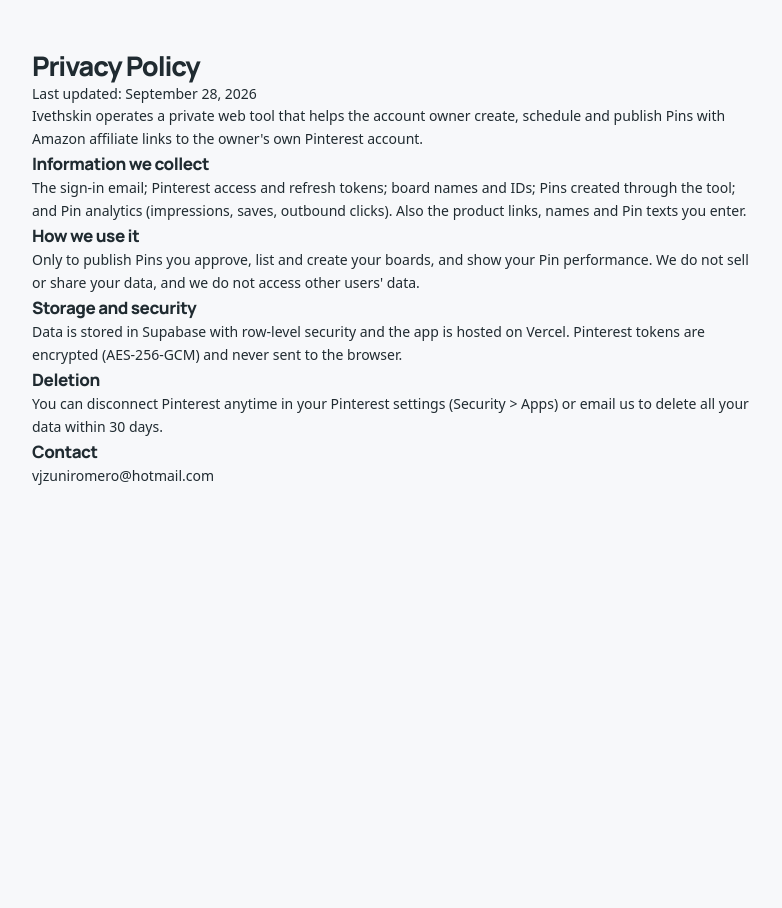
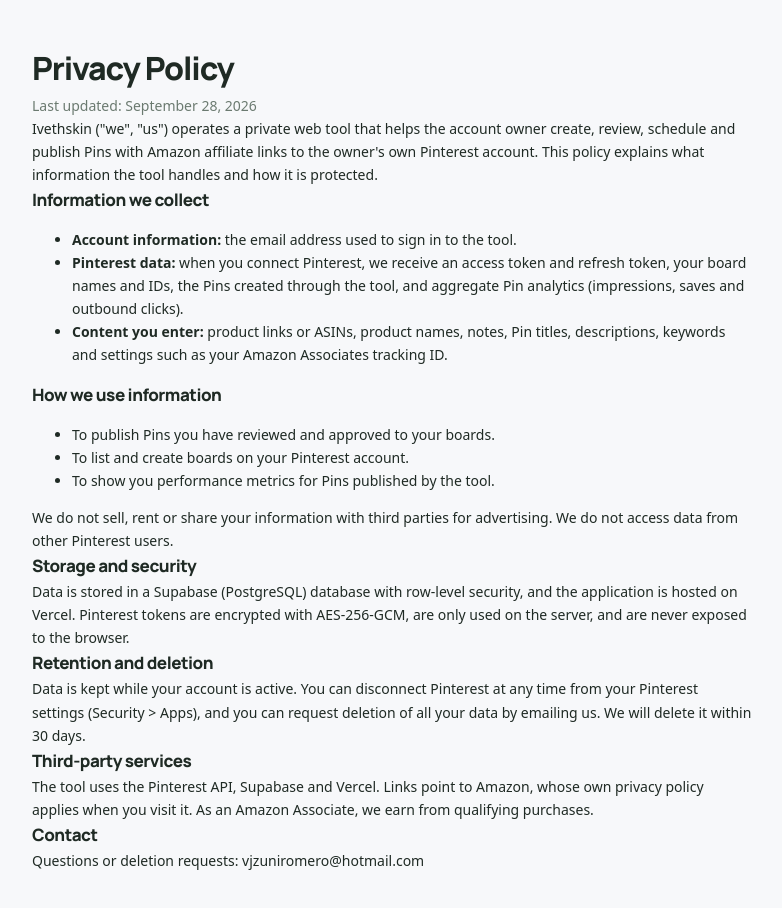
Before and after one commit to vjzuniromero89-stack/amazon-afiliado, a Next.js app: page /privacy in a window 1280 px wide. Shown: the top 908 px of the page, without its empty margins (248-1030 px from the left). Before the commit the page ends 800 px from the top, so only its background shows below. Built offline with nearby package versions, Linux system fonts and the light colour scheme.

Commit message:
Add files via upload

```diff
--- a/src/app/api/command/route.ts
+++ b/src/app/api/command/route.ts
@@ -10,7 +10,7 @@
 } from "@/lib/server/db";
 import { creativeInput, parseAmazon, settingsInput } from "@/lib/domain";
 import {
-  approve,
+  approveAndSchedule,
   enqueue,
   generate,
   publishNext,
@@ -113,7 +113,7 @@
         break;
       }
       case "approve":
-        await approve(uid, uuid.parse(body.id));
+        result = await approveAndSchedule(uid, uuid.parse(body.id));
         break;
       case "reject": {
         const rows = check(
--- a/src/app/privacy/page.tsx
+++ b/src/app/privacy/page.tsx
@@ -1,22 +1,94 @@
-export const metadata = { title: "Privacy Policy · Ivethskin" };
+import type { Metadata } from "next";
+
+export const metadata: Metadata = {
+  title: "Privacy Policy · Ivethskin",
+  description: "Privacy policy for the Ivethskin Pinterest publishing tool.",
+};
+
+const CONTACT_EMAIL = "vjzuniromero@hotmail.com";
+const UPDATED = "September 28, 2026";
 
 export default function PrivacyPage() {
-  const email = "vjzuniromero@hotmail.com";
   return (
-    <main style={{ maxWidth: 760, margin: "0 auto", padding: "48px 20px", lineHeight: 1.6, fontFamily: "system-ui, sans-serif" }}>
-      <h1>Privacy Policy</h1>
-      <p>Last updated: September 28, 2026</p>
-      <p>Ivethskin operates a private web tool that helps the account owner create, schedule and publish Pins with Amazon affiliate links to the owner&apos;s own Pinterest account.</p>
+    <main
+      style={{
+        maxWidth: 760,
+        margin: "0 auto",
+        padding: "48px 20px 80px",
+        lineHeight: 1.65,
+        fontFamily: "system-ui, -apple-system, Segoe UI, Roboto, sans-serif",
+        color: "#1f2a24",
+      }}
+    >
+      <h1 style={{ fontSize: 32, marginBottom: 4 }}>Privacy Policy</h1>
+      <p style={{ color: "#6b7a70", marginTop: 0 }}>Last updated: {UPDATED}</p>
+
+      <p>
+        Ivethskin (&quot;we&quot;, &quot;us&quot;) operates a private web tool
+        that helps the account owner create, review, schedule and publish Pins
+        with Amazon affiliate links to the owner&apos;s own Pinterest account.
+        This policy explains what information the tool handles and how it is
+        protected.
+      </p>
+
       <h2>Information we collect</h2>
-      <p>The sign-in email; Pinterest access and refresh tokens; board names and IDs; Pins created through the tool; and Pin analytics (impressions, saves, outbound clicks). Also the product links, names and Pin texts you enter.</p>
-      <h2>How we use it</h2>
-      <p>Only to publish Pins you approve, list and create your boards, and show your Pin performance. We do not sell or share your data, and we do not access other users&apos; data.</p>
+      <ul>
+        <li>
+          <strong>Account information:</strong> the email address used to sign
+          in to the tool.
+        </li>
+        <li>
+          <strong>Pinterest data:</strong> when you connect Pinterest, we
+          receive an access token and refresh token, your board names and IDs,
+          the Pins created through the tool, and aggregate Pin analytics
+          (impressions, saves and outbound clicks).
+        </li>
+        <li>
+          <strong>Content you enter:</strong> product links or ASINs, product
+          names, notes, Pin titles, descriptions, keywords and settings such as
+          your Amazon Associates tracking ID.
+        </li>
+      </ul>
+
+      <h2>How we use information</h2>
+      <ul>
+        <li>To publish Pins you have reviewed and approved to your boards.</li>
+        <li>To list and create boards on your Pinterest account.</li>
+        <li>To show you performance metrics for Pins published by the tool.</li>
+      </ul>
+      <p>
+        We do not sell, rent or share your information with third parties for
+        advertising. We do not access data from other Pinterest users.
+      </p>
+
       <h2>Storage and security</h2>
-      <p>Data is stored in Supabase with row-level security and the app is hosted on Vercel. Pinterest tokens are encrypted (AES-256-GCM) and never sent to the browser.</p>
-      <h2>Deletion</h2>
-      <p>You can disconnect Pinterest anytime in your Pinterest settings (Security &gt; Apps) or email us to delete all your data within 30 days.</p>
+      <p>
+        Data is stored in a Supabase (PostgreSQL) database with row-level
+        security, and the application is hosted on Vercel. Pinterest tokens are
+        encrypted with AES-256-GCM, are only used on the server, and are never
+        exposed to the browser.
+      </p>
+
+      <h2>Retention and deletion</h2>
+      <p>
+        Data is kept while your account is active. You can disconnect Pinterest
+        at any time from your Pinterest settings (Security &gt; Apps), and you
+        can request deletion of all your data by emailing us. We will delete it
+        within 30 days.
+      </p>
+
+      <h2>Third-party services</h2>
+      <p>
+        The tool uses the Pinterest API, Supabase and Vercel. Links point to
+        Amazon, whose own privacy policy applies when you visit it. As an Amazon
+        Associate, we earn from qualifying purchases.
+      </p>
+
       <h2>Contact</h2>
-      <p>{email}</p>
+      <p>
+        Questions or deletion requests:{" "}
+        <a href={`mailto:${CONTACT_EMAIL}`}>{CONTACT_EMAIL}</a>
+      </p>
     </main>
   );
 }
--- a/src/lib/server/generation.ts
+++ b/src/lib/server/generation.ts
@@ -160,6 +160,27 @@
   );
 }
 
+// Picks the board whose name best matches the product's topic,
+// then falls back to the default board, then to the only board available.
+export function pickBoard(p: Product, boards: Board[], s: Settings) {
+  if (!boards.length) return null;
+  const g = groupFor(p);
+  const terms = [...g.match, g.noun, ...strip(p.category || "").split(/\W+/)]
+    .filter((t) => t.length >= 3 && !["gadget", "must", "haves", "finds", "ideas", "amazon"].includes(t));
+  let best: Board | null = null,
+    bestScore = 0;
+  for (const b of boards) {
+    const name = strip(b.name);
+    const score = terms.filter((t) => name.includes(t)).length;
+    if (score > bestScore) (best = b), (bestScore = score);
+  }
+  return (
+    best ||
+    boards.find((b) => b.id === s.default_board_id) ||
+    (boards.length === 1 ? boards[0] : null)
+  );
+}
+
 function fitTitle(build: (name: string) => string, parsed: Parsed) {
   let name = parsed.short;
   let t = build(name);
@@ -207,11 +228,7 @@
 
 export class TemplateConceptProvider implements ConceptProvider {
   async generate(p: Product, boards: Board[], s: Settings) {
-    const board =
-      boards.find((b) => b.id === s.default_board_id) ||
-      boards.find((b) =>
-        b.name.toLowerCase().includes(p.category.toLowerCase()),
-      );
+    const board = pickBoard(p, boards, s);
     const parsed = parseTitle(p.title);
     const g = groupFor(p);
     const sizeTxt = parsed.size ? ` (${parsed.size})` : "";
@@ -292,9 +309,10 @@
     const result = z
       .object({ concepts: z.array(creativeInput).length(3) })
       .parse(JSON.parse(json.choices[0].message.content));
+    const fallback = pickBoard(p, boards, s)?.id || null;
     return result.concepts.map((c) => ({
       ...c,
-      board_id: boards.some((b) => b.id === c.board_id) ? c.board_id : null,
+      board_id: boards.some((b) => b.id === c.board_id) ? c.board_id : fallback,
     }));
   }
 }
--- a/src/lib/server/operations.ts
+++ b/src/lib/server/operations.ts
@@ -1,7 +1,7 @@
 import "server-only";
 import { admin, AppError, check, owned } from "./db";
 import { getSettings } from "./data";
-import { conceptProvider } from "./generation";
+import { conceptProvider, pickBoard } from "./generation";
 import {
   affiliateUrl,
   creativeInput,
@@ -50,9 +50,31 @@
 }
 
 export async function approve(uid: string, id: string) {
-  const c = await owned("creatives", id, uid);
+  let c = await owned("creatives", id, uid);
   creativeInput.parse(c);
-  if (!c.board_id) throw new AppError("Selecciona un board antes de aprobar.");
+  if (!c.board_id) {
+    // Pins generated before boards were synced: pick the best board now.
+    const [prod, boards, st] = await Promise.all([
+      owned("products", c.product_id, uid),
+      admin().from("boards").select("*").eq("user_id", uid),
+      getSettings(uid),
+    ]);
+    const board = pickBoard(prod as Product, (check(boards) as Board[]) || [], st);
+    if (!board)
+      throw new AppError(
+        "No hay boards. Conecta Pinterest y pulsa Sincronizar boards en Settings.",
+      );
+    check(
+      await admin()
+        .from("creatives")
+        .update({ board_id: board.id })
+        .eq("id", id)
+        .eq("user_id", uid)
+        .in("status", ["draft", "rejected"])
+        .select("id"),
+    );
+    c = await owned("creatives", id, uid);
+  }
   await owned("boards", c.board_id, uid);
   const s = await getSettings(uid);
   const p = await owned("products", c.product_id, uid);
@@ -88,6 +110,45 @@
       p_when: when,
     }),
   );
+}
+
+// The daily cron publishes one Pin per run (12:00 UTC = 8 am New York).
+// Schedule each approved Pin on the next free day at that time.
+export async function nextSlot(uid: string) {
+  const since = new Date(Date.now() - 86400000).toISOString();
+  const taken = check(
+    await admin()
+      .from("publication_queue")
+      .select("scheduled_at")
+      .eq("user_id", uid)
+      .in("status", ["pending", "processing", "published", "uncertain"])
+      .gte("scheduled_at", since),
+  ) as { scheduled_at: string }[];
+  const days = new Set(taken.map((t) => t.scheduled_at.slice(0, 10)));
+  const d = new Date();
+  d.setUTCHours(12, 0, 0, 0);
+  if (d.getTime() < Date.now() + 5 * 60000) d.setUTCDate(d.getUTCDate() + 1);
+  for (let i = 0; i < 89; i++) {
+    if (!days.has(d.toISOString().slice(0, 10))) return d.toISOString();
+    d.setUTCDate(d.getUTCDate() + 1);
+  }
+  throw new AppError("La cola está llena para los próximos 90 días.");
+}
+
+export async function approveAndSchedule(uid: string, id: string) {
+  await approve(uid, id);
+  try {
+    const when = await nextSlot(uid);
+    await enqueue(uid, id, when);
+    return { scheduled_at: when };
+  } catch (e) {
+    return {
+      warning:
+        e instanceof Error
+          ? e.message
+          : "No se pudo programar automáticamente.",
+    };
+  }
 }
 
 export async function publishNext(uid: string) {
@@ -254,23 +315,7 @@
   const c = generated.find((x) => x.board_id);
   if (!c) return;
   await approve(uid, c.id);
-  const latest = check(
-    await sb
-      .from("publication_queue")
-      .select("scheduled_at")
-      .eq("user_id", uid)
-      .in("status", ["pending", "processing"])
-      .order("scheduled_at", { ascending: false })
-      .limit(1),
-  );
-  const when = new Date(
-    Math.max(
-      Date.now() + 300000,
-      Date.parse(latest[0]?.scheduled_at || new Date().toISOString()) +
-        s.min_interval_minutes * 60000,
-    ),
-  );
-  await enqueue(uid, c.id, when.toISOString());
+  await enqueue(uid, c.id, await nextSlot(uid));
 }
 
 export async function reconcile(uid: string, jobId: string, pinId: string) {
```
Also changed, not shown: src/components/workspace.tsx (+17 -2 lines), 2 other files (tests, documents, lock files or other folders).
